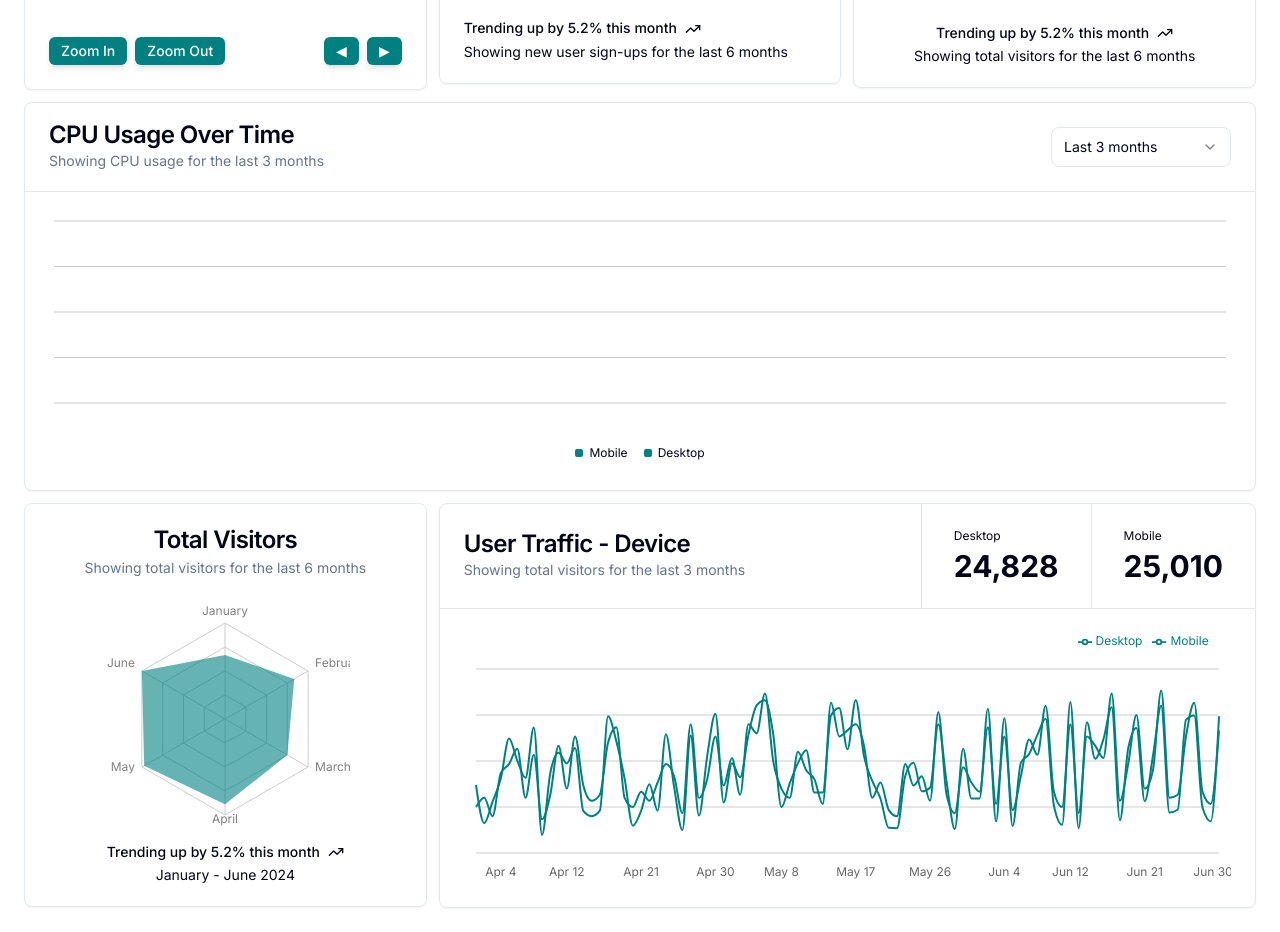
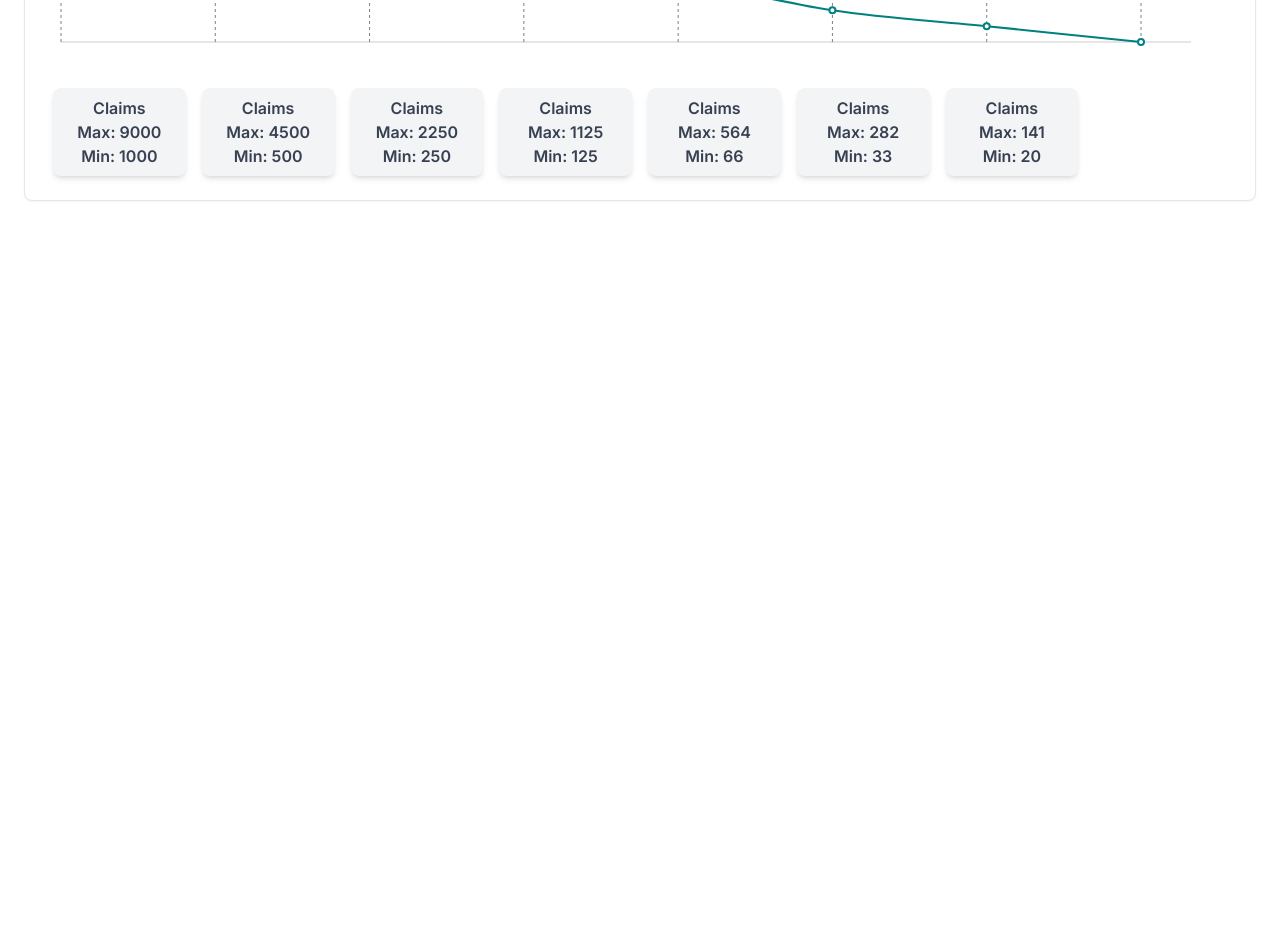
Before and after one commit to ohartman/bento-box-playground, a Next.js app: page / in a window 1280 px wide. Shown: the part 420-1352 px from the top of the page. After the commit the page ends 800 px from the top, so only its background shows below. Built offline with nearby package versions, Linux system fonts and the light colour scheme.

Commit message:
Airdrop claim chart

```diff
--- a/app/page.tsx
+++ b/app/page.tsx
@@ -1,34 +1,13 @@
 // pages/index.js
 import { LineChart2 } from "@/components/LineChart2";
 import Navbar from "@/components/Navbar";
-import { Barchart } from "@/components/barchart";
-import { Component } from "@/components/dashboard";
-import { LongChart } from "@/components/longchart";
-import { Radiar } from "@/components/radiarchart";
-import { Roundbar } from "@/components/roundbar";
 
 export default function Home() {
   return (
     <main className="flex min-h-screen flex-col items-center p-6">
-
-     <Navbar />
-      <div className="max-w-7xl w-full grid grid-cols-1 sm:grid-cols-2 lg:grid-cols-3 gap-3 mt-24">
+      <Navbar />
+      <div className="max-w-7xl w-full grid grid-cols-1 gap-3 mt-24">
         <div className="col-span-1">
-          <Component />
-        </div>
-        <div className="col-span-1">
-          <Barchart />
-        </div>
-        <div className="col-span-1 sm:col-span-2 lg:col-span-1">
-          <Roundbar />
-        </div>
-        <div className="col-span-1 sm:col-span-2 lg:col-span-3">
-          <LongChart />
-        </div>
-        <div className="col-span-1 sm:col-span-2  lg:col-span-1">
-          <Radiar />
-        </div>
-        <div className="col-span-1 sm:col-span-2 lg:col-span-2">
           <LineChart2 />
         </div>
       </div>
--- a/components/LineChart2.tsx
+++ b/components/LineChart2.tsx
@@ -1,275 +1,131 @@
 "use client"
 
 import * as React from "react"
-import { CartesianGrid, Line, LineChart, XAxis, Legend } from "recharts"
+import { CartesianGrid, LineChart, XAxis, YAxis, ReferenceLine, Line } from "recharts"
 import { useTheme } from "next-themes"
+import { Card, CardContent, CardDescription, CardHeader, CardTitle } from "@/components/ui/card"
+import { ChartContainer } from "@/components/ui/chart"
 
-import {
-  Card,
-  CardContent,
-  CardDescription,
-  CardHeader,
-  CardTitle,
-} from "@/components/ui/card"
-import {
-  ChartConfig,
-  ChartContainer,
-  ChartTooltip,
-  ChartTooltipContent,
-} from "@/components/ui/chart"
-
+// Minimal data to initialize the epochs in the chart layout
 const chartData = [
-  { date: "2024-04-01", desktop: 222, mobile: 150 },
-  { date: "2024-04-02", desktop: 97, mobile: 180 },
-  { date: "2024-04-03", desktop: 167, mobile: 120 },
-  { date: "2024-04-04", desktop: 242, mobile: 260 },
-  { date: "2024-04-05", desktop: 373, mobile: 290 },
-  { date: "2024-04-06", desktop: 301, mobile: 340 },
-  { date: "2024-04-07", desktop: 245, mobile: 180 },
-  { date: "2024-04-08", desktop: 409, mobile: 320 },
-  { date: "2024-04-09", desktop: 59, mobile: 110 },
-  { date: "2024-04-10", desktop: 261, mobile: 190 },
-  { date: "2024-04-11", desktop: 327, mobile: 350 },
-  { date: "2024-04-12", desktop: 292, mobile: 210 },
-  { date: "2024-04-13", desktop: 342, mobile: 380 },
-  { date: "2024-04-14", desktop: 137, mobile: 220 },
-  { date: "2024-04-15", desktop: 120, mobile: 170 },
-  { date: "2024-04-16", desktop: 138, mobile: 190 },
-  { date: "2024-04-17", desktop: 446, mobile: 360 },
-  { date: "2024-04-18", desktop: 364, mobile: 410 },
-  { date: "2024-04-19", desktop: 243, mobile: 180 },
-  { date: "2024-04-20", desktop: 89, mobile: 150 },
-  { date: "2024-04-21", desktop: 137, mobile: 200 },
-  { date: "2024-04-22", desktop: 224, mobile: 170 },
-  { date: "2024-04-23", desktop: 138, mobile: 230 },
-  { date: "2024-04-24", desktop: 387, mobile: 290 },
-  { date: "2024-04-25", desktop: 215, mobile: 250 },
-  { date: "2024-04-26", desktop: 75, mobile: 130 },
-  { date: "2024-04-27", desktop: 383, mobile: 420 },
-  { date: "2024-04-28", desktop: 122, mobile: 180 },
-  { date: "2024-04-29", desktop: 315, mobile: 240 },
-  { date: "2024-04-30", desktop: 454, mobile: 380 },
-  { date: "2024-05-01", desktop: 165, mobile: 220 },
-  { date: "2024-05-02", desktop: 293, mobile: 310 },
-  { date: "2024-05-03", desktop: 247, mobile: 190 },
-  { date: "2024-05-04", desktop: 385, mobile: 420 },
-  { date: "2024-05-05", desktop: 481, mobile: 390 },
-  { date: "2024-05-06", desktop: 498, mobile: 520 },
-  { date: "2024-05-07", desktop: 388, mobile: 300 },
-  { date: "2024-05-08", desktop: 149, mobile: 210 },
-  { date: "2024-05-09", desktop: 227, mobile: 180 },
-  { date: "2024-05-10", desktop: 293, mobile: 330 },
-  { date: "2024-05-11", desktop: 335, mobile: 270 },
-  { date: "2024-05-12", desktop: 197, mobile: 240 },
-  { date: "2024-05-13", desktop: 197, mobile: 160 },
-  { date: "2024-05-14", desktop: 448, mobile: 490 },
-  { date: "2024-05-15", desktop: 473, mobile: 380 },
-  { date: "2024-05-16", desktop: 338, mobile: 400 },
-  { date: "2024-05-17", desktop: 499, mobile: 420 },
-  { date: "2024-05-18", desktop: 315, mobile: 350 },
-  { date: "2024-05-19", desktop: 235, mobile: 180 },
-  { date: "2024-05-20", desktop: 177, mobile: 230 },
-  { date: "2024-05-21", desktop: 82, mobile: 140 },
-  { date: "2024-05-22", desktop: 81, mobile: 120 },
-  { date: "2024-05-23", desktop: 252, mobile: 290 },
-  { date: "2024-05-24", desktop: 294, mobile: 220 },
-  { date: "2024-05-25", desktop: 201, mobile: 250 },
-  { date: "2024-05-26", desktop: 213, mobile: 170 },
-  { date: "2024-05-27", desktop: 420, mobile: 460 },
-  { date: "2024-05-28", desktop: 233, mobile: 190 },
-  { date: "2024-05-29", desktop: 78, mobile: 130 },
-  { date: "2024-05-30", desktop: 340, mobile: 280 },
-  { date: "2024-05-31", desktop: 178, mobile: 230 },
-  { date: "2024-06-01", desktop: 178, mobile: 200 },
-  { date: "2024-06-02", desktop: 470, mobile: 410 },
-  { date: "2024-06-03", desktop: 103, mobile: 160 },
-  { date: "2024-06-04", desktop: 439, mobile: 380 },
-  { date: "2024-06-05", desktop: 88, mobile: 140 },
-  { date: "2024-06-06", desktop: 294, mobile: 250 },
-  { date: "2024-06-07", desktop: 323, mobile: 370 },
-  { date: "2024-06-08", desktop: 385, mobile: 320 },
-  { date: "2024-06-09", desktop: 438, mobile: 480 },
-  { date: "2024-06-10", desktop: 155, mobile: 200 },
-  { date: "2024-06-11", desktop: 92, mobile: 150 },
-  { date: "2024-06-12", desktop: 492, mobile: 420 },
-  { date: "2024-06-13", desktop: 81, mobile: 130 },
-  { date: "2024-06-14", desktop: 426, mobile: 380 },
-  { date: "2024-06-15", desktop: 307, mobile: 350 },
-  { date: "2024-06-16", desktop: 371, mobile: 310 },
-  { date: "2024-06-17", desktop: 475, mobile: 520 },
-  { date: "2024-06-18", desktop: 107, mobile: 170 },
-  { date: "2024-06-19", desktop: 341, mobile: 290 },
-  { date: "2024-06-20", desktop: 408, mobile: 450 },
-  { date: "2024-06-21", desktop: 169, mobile: 210 },
-  { date: "2024-06-22", desktop: 317, mobile: 270 },
-  { date: "2024-06-23", desktop: 480, mobile: 530 },
-  { date: "2024-06-24", desktop: 132, mobile: 180 },
-  { date: "2024-06-25", desktop: 141, mobile: 190 },
-  { date: "2024-06-26", desktop: 434, mobile: 380 },
-  { date: "2024-06-27", desktop: 448, mobile: 490 },
-  { date: "2024-06-28", desktop: 149, mobile: 200 },
-  { date: "2024-06-29", desktop: 103, mobile: 160 },
-  { date: "2024-06-30", desktop: 446, mobile: 400 },
+  { epoch: "Epoch 0" },
+  { epoch: "Epoch 1" },
+  { epoch: "Epoch 2" },
+  { epoch: "Epoch 3" },
+  { epoch: "Epoch 4" },
+  { epoch: "Epoch 5" },
+  { epoch: "Epoch 6" },
+  { epoch: "End" }
 ]
 
+// Independent line data with random Y values
+const randomLineData = [
+  { epoch: "Epoch 0", value: 300 },
+  { epoch: "Epoch 1", value: 250 },
+  { epoch: "Epoch 2", value: 200 },
+  { epoch: "Epoch 3", value: 150 },
+  { epoch: "Epoch 4", value: 100 },
+  { epoch: "Epoch 5", value: 50 },
+  { epoch: "Epoch 6", value: 25 },
+  { epoch: "End", value: 0 }
+]
+
+// Configuration for supply line color
 const chartConfig = {
-  views: {
-    label: "Page Views",
-  },
-  desktop: {
-    label: "Desktop",
+  supply: {
+    label: "Supply",
     color: "teal",
   },
-  mobile: {
-    label: "Mobile",
-    color: "teal",
-  },
-} satisfies ChartConfig
+}
 
+// Array of objects to display multiple values in each box
+const infoBoxes = [
+  { title: "Claims", max: 9000, min: 1000 },
+  { title: "Claims", max: 4500, min: 500 },
+  { title: "Claims", max: 2250, min: 250 },
+  { title: "Claims", max: 1125, min: 125 },
+  { title: "Claims", max: 564, min: 66 },
+  { title: "Claims", max: 282, min: 33 },
+  { title: "Claims", max: 141, min: 20 },
+  { title: "Invisible" }
+]
 
 export function LineChart2() {
   const { theme } = useTheme()
   const lineColor = theme === "light" ? "#000000" : "teal"
 
-  // State for active chart line
-  const [activeChart, setActiveChart] = React.useState<keyof typeof chartConfig>("desktop")
-
-  // State to track visibility of each line
-  const [visibleLines, setVisibleLines] = React.useState({
-    desktop: true,
-    mobile: true,
-  })
-
-  const total = React.useMemo(
-    () => ({
-      desktop: chartData.reduce((acc, curr) => acc + curr.desktop, 0),
-      mobile: chartData.reduce((acc, curr) => acc + curr.mobile, 0),
-    }),
-    []
-  )
-
-  const toggleLineVisibility = (line: keyof typeof visibleLines) => {
-    setVisibleLines((prev) => ({
-      ...prev,
-      [line]: !prev[line],
-    }))
-  }
-
   return (
     <Card>
       <CardHeader className="flex flex-col items-stretch space-y-0 border-b p-0 sm:flex-row">
         <div className="flex flex-1 flex-col justify-center gap-1 px-6 py-5 sm:py-6">
-          <CardTitle>User Traffic - Device</CardTitle>
-          <CardDescription>Showing total visitors for the last 3 months</CardDescription>
-        </div>
-        <div className="flex">
-          {["desktop", "mobile"].map((key) => {
-            const chart = key as keyof typeof chartConfig
-            return (
-              <button
-                key={chart}
-                data-active={activeChart === chart}
-                className="flex flex-1 flex-col justify-center gap-1 border-t px-6 py-4 text-left even:border-l data-[active=true]:bg-muted/50 sm:border-l sm:border-t-0 sm:px-8 sm:py-6"
-                onClick={() => setActiveChart(chart)}
-              >
-                <span className="text-xs text-muted-foreground">
-                  {chartConfig[chart].label}
-                </span>
-                <span className="text-lg font-bold leading-none sm:text-3xl">
-                  {total[key as keyof typeof total].toLocaleString()}
-                </span>
-              </button>
-            )
-          })}
+          <CardTitle>Airdrop Claims</CardTitle>
+          <CardDescription>25,000,000 Tribbles</CardDescription>
         </div>
       </CardHeader>
       <CardContent className="px-2 sm:p-6">
-        <ChartContainer
-          config={chartConfig}
-          className="aspect-auto h-[250px] w-full"
-        >
+        <ChartContainer config={chartConfig} className="aspect-auto h-[250px] w-full">
           <LineChart
-            accessibilityLayer
             data={chartData}
-            margin={{
-              left: 12,
-              right: 12,
-            }}
+            margin={{ top: 30, left: 12, right: 40 }}
           >
             <CartesianGrid vertical={false} />
             <XAxis
-              dataKey="date"
+              dataKey="epoch"
+              tick={false}
+              axisLine={false}
               tickLine={false}
-              axisLine={false}
-              tickMargin={8}
-              minTickGap={32}
-              tickFormatter={(value) => {
-                const date = new Date(value)
-                return date.toLocaleDateString("en-US", {
-                  month: "short",
-                  day: "numeric",
-                })
-              }}
+              padding={{ left: 0, right: 50 }}
             />
-            <ChartTooltip
-              content={
-                <ChartTooltipContent
-                  className="w-[150px]"
-                  nameKey="views"
-                  labelFormatter={(value) => {
-                    return new Date(value).toLocaleDateString("en-US", {
-                      month: "short",
-                      day: "numeric",
-                      year: "numeric",
-                    })
-                  }}
-                />
-              }
-            />
-            {/* Render lines based on visibility state */}
-            {visibleLines.desktop && (
-              <Line
-                dataKey="desktop"
-                type="monotone"
-                stroke={lineColor}
-                strokeWidth={2}
-                dot={false}
+            <YAxis hide domain={[0, 'auto']} />
+
+            {/* ReferenceLines at each Epoch boundary, omitting label for "End" */}
+            {chartData.map((entry, index) => (
+              <ReferenceLine
+                key={index}
+                x={entry.epoch}
+                stroke="gray"
+                strokeDasharray="3 3"
+                label={
+                  entry.epoch !== "End" // Add label only if not "End"
+                    ? {
+                        value: entry.epoch,
+                        position: "top",
+                        style: { fontSize: 12, fill: "gray", transform: "translateX(7%)" },
+                      }
+                    : null
+                }
               />
-            )}
-            {visibleLines.mobile && (
-              <Line
-                dataKey="mobile"
-                type="monotone"
-                stroke={lineColor}
-                strokeWidth={2}
-                dot={false}
-              />
-            )}
-            {/* Custom Legend */}
-            <Legend
-              verticalAlign="top"
-              align="right"
-              height={36}
-              payload={[
-                {
-                  value: chartConfig.desktop.label,
-                  type: "line",
-                  id: "desktop",
-                  color: lineColor,
-                  inactive: !visibleLines.desktop,
-                },
-                {
-                  value: chartConfig.mobile.label,
-                  type: "line",
-                  id: "mobile",
-                  color: lineColor,
-                  inactive: !visibleLines.mobile,
-                },
-              ]}
-              onClick={(e) => toggleLineVisibility(e.id)}
+            ))}
+
+            {/* Independent Line with random data points */}
+            <Line
+              data={randomLineData}
+              dataKey="value"
+              type="monotone"
+              stroke={lineColor}
+              strokeWidth={2}
+              dot={{ r: 3 }}
+              isAnimationActive={true}
             />
           </LineChart>
         </ChartContainer>
+
+        {/* Information Boxes aligned under each epoch, with the last one hidden */}
+        <div className="flex justify-between mt-4 gap-2">
+          {infoBoxes.map((info, index) => (
+            <div
+              key={index}
+              className={`flex flex-col items-center justify-center w-full h-45 rounded-lg text-gray-700 font-semibold shadow-md p-2 mx-1 ${
+                info.title === "Invisible" ? "bg-transparent text-transparent shadow-none" : "bg-gray-100"
+              }`}
+              style={{ flexBasis: `${100 / infoBoxes.length}%` }} // Ensures boxes span evenly under each epoch
+            >
+              <span>{info.title}</span>
+              {info.max && <span>Max: {info.max}</span>}
+              {info.min && <span>Min: {info.min}</span>}
+            </div>
+          ))}
+        </div>
       </CardContent>
     </Card>
   )
```
